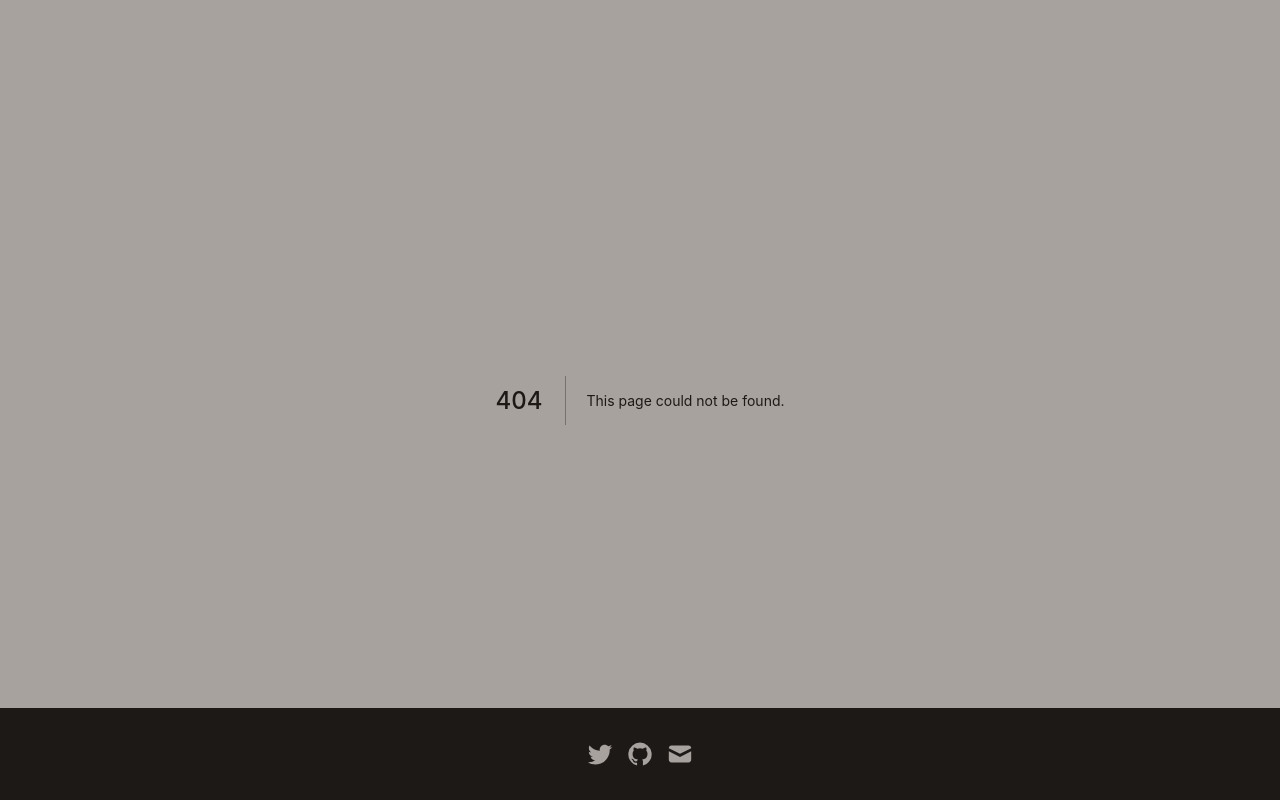
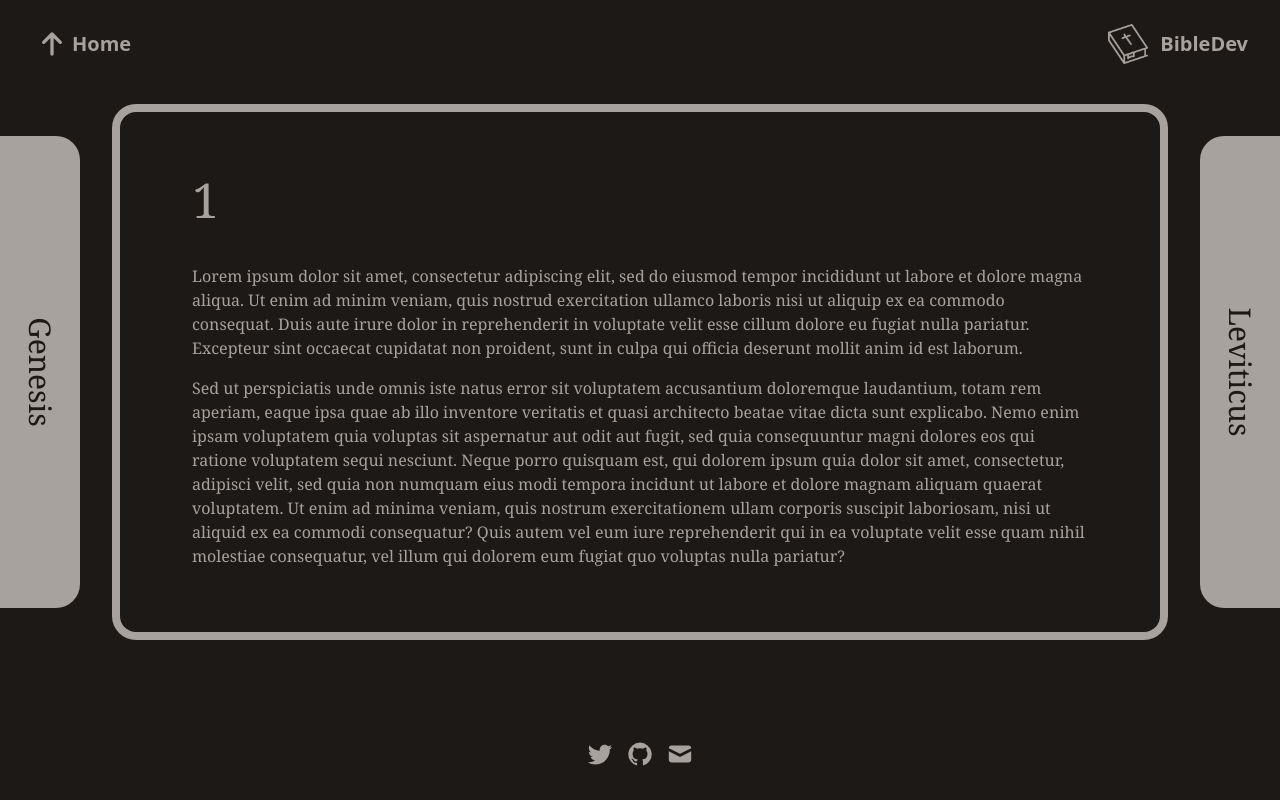
Before and after one commit to udon-code-studios/bible-dev, a Next.js app: page /1/1 in a window 1280 px wide. Before the commit this address had no page. Built offline with nearby package versions, Linux system fonts and the light colour scheme.

Commit message:
refactored book page from react-app

```diff
--- /dev/null
+++ b/pages/[testament]/[book]/index.js
@@ -0,0 +1,88 @@
+import Head from 'next/head';
+import Link from 'next/link';
+import { useRouter } from 'next/router';
+import { motion } from 'framer-motion';
+import { ArrowSmUpIcon } from '@heroicons/react/outline';
+
+// TODO: add description
+export default function Page() {
+
+  // get book title from router
+  const router = useRouter();
+  const { book } = router.query;
+
+  const opacityVariants = {
+    hidden: { opacity: 0 },
+    visible: { opacity: 1 },
+  }
+
+  return (
+    <>
+      <Head>
+        <title>{book && book[0].toUpperCase() + book.slice(1).toLowerCase()}</title>
+      </Head>
+
+      <div className="relative flex flex-col min-h-screen bg-stone-900 text-stone-400 font-serif">
+        <motion.div
+          initial="hidden" animate="visible"
+          variants={opacityVariants} transition={{ duration: 1 }}
+        >
+
+          {/* header */}
+          <div className="flex items-center justify-between mx-8 py-6">
+            <Link href="/">
+              <a>
+                <div className="flex items-center">
+                  <ArrowSmUpIcon className="h-10" />
+                  <p className="font-sans font-bold text-xl">Home</p>
+                </div>
+              </a>
+            </Link>
+
+            <Link href="/">
+              <a>
+                <div className="flex items-center space-x-3">
+                  <img src="/bible_stone-400.png" alt="bible" className="w-10 h-10"></img>
+                  <p className="font-sans font-bold text-xl">BibleDev</p>
+                </div>
+              </a>
+            </Link>
+          </div>
+
+          {/* books */}
+          <div className="flex flex-grow my-4">
+
+            {/* previous book */}
+            <div className="flex justify-center items-center my-8 w-20 rounded-r-3xl bg-stone-400 text-stone-900 text-3xl">
+              <div className="rotate-90 whitespace-nowrap">Genesis</div>
+            </div>
+
+            {/* current book */}
+            <div className="flex flex-grow justify-center mx-8 border-8 border-stone-400 rounded-3xl">
+              <div className="flex flex-col m-16 max-w-4xl">
+                <h1 className="mb-10 capitalize text-5xl">{book}</h1>
+                <div className="space-y-4 overflow-y-hidden">
+                  <p className="">Lorem ipsum dolor sit amet, consectetur adipiscing elit, sed do eiusmod tempor incididunt ut labore et dolore magna aliqua. Ut enim ad minim veniam, quis nostrud exercitation ullamco laboris nisi ut aliquip ex ea commodo consequat. Duis aute irure dolor in reprehenderit in voluptate velit esse cillum dolore eu fugiat nulla pariatur. Excepteur sint occaecat cupidatat non proident, sunt in culpa qui officia deserunt mollit anim id est laborum.</p>
+                  <p className="">Sed ut perspiciatis unde omnis iste natus error sit voluptatem accusantium doloremque laudantium, totam rem aperiam, eaque ipsa quae ab illo inventore veritatis et quasi architecto beatae vitae dicta sunt explicabo. Nemo enim ipsam voluptatem quia voluptas sit aspernatur aut odit aut fugit, sed quia consequuntur magni dolores eos qui ratione voluptatem sequi nesciunt. Neque porro quisquam est, qui dolorem ipsum quia dolor sit amet, consectetur, adipisci velit, sed quia non numquam eius modi tempora incidunt ut labore et dolore magnam aliquam quaerat voluptatem. Ut enim ad minima veniam, quis nostrum exercitationem ullam corporis suscipit laboriosam, nisi ut aliquid ex ea commodi consequatur? Quis autem vel eum iure reprehenderit qui in ea voluptate velit esse quam nihil molestiae consequatur, vel illum qui dolorem eum fugiat quo voluptas nulla pariatur?</p>
+                </div>
+              </div>
+            </div>
+
+            {/* next book */}
+            <div className="flex justify-center items-center my-8 w-20 rounded-l-3xl bg-stone-400 text-stone-900 text-3xl">
+              <div className="rotate-90 whitespace-nowrap">Leviticus</div>
+            </div>
+
+          </div>
+
+          {/* timeline */}
+          <div className="my-10 h-0 bg-stone-400"></div>
+
+          {/* footer spacer */}
+          <div className="h-20"></div>
+
+        </motion.div>
+      </div>
+    </>
+  );
+}
```
